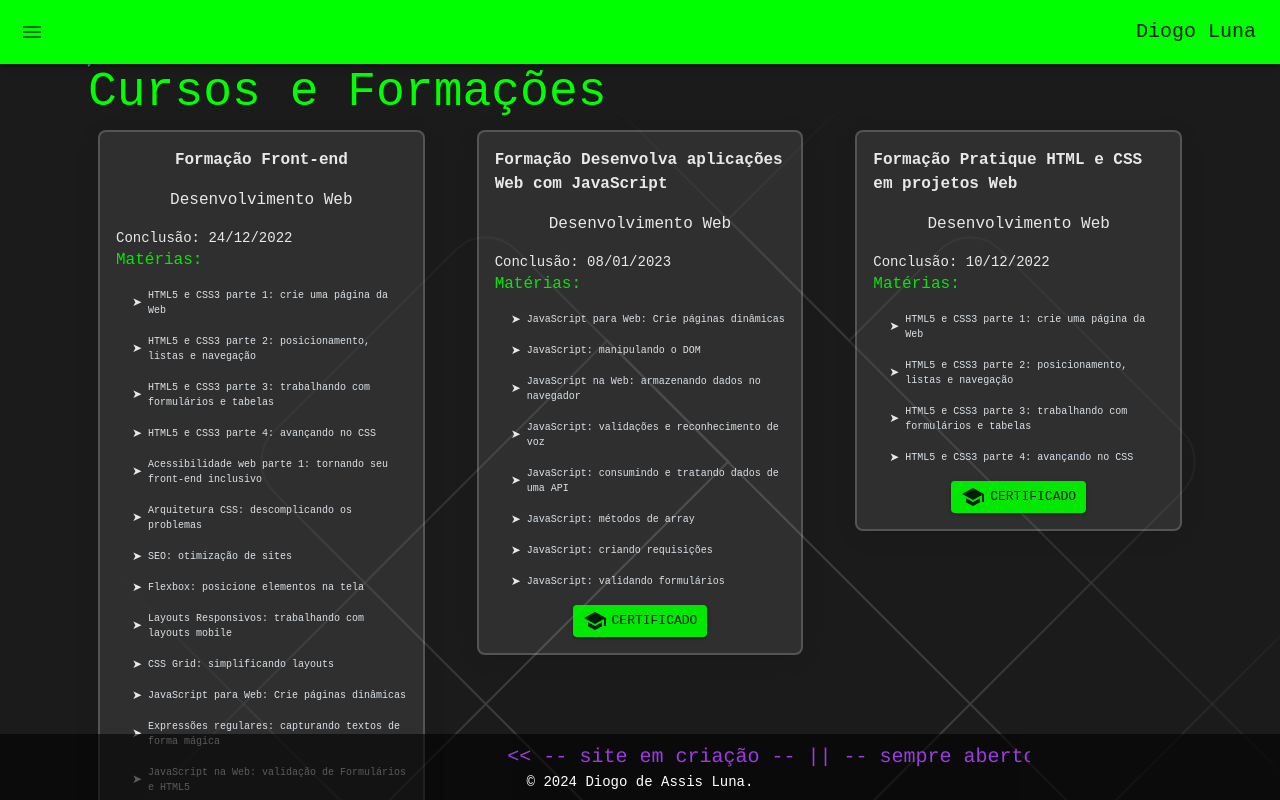
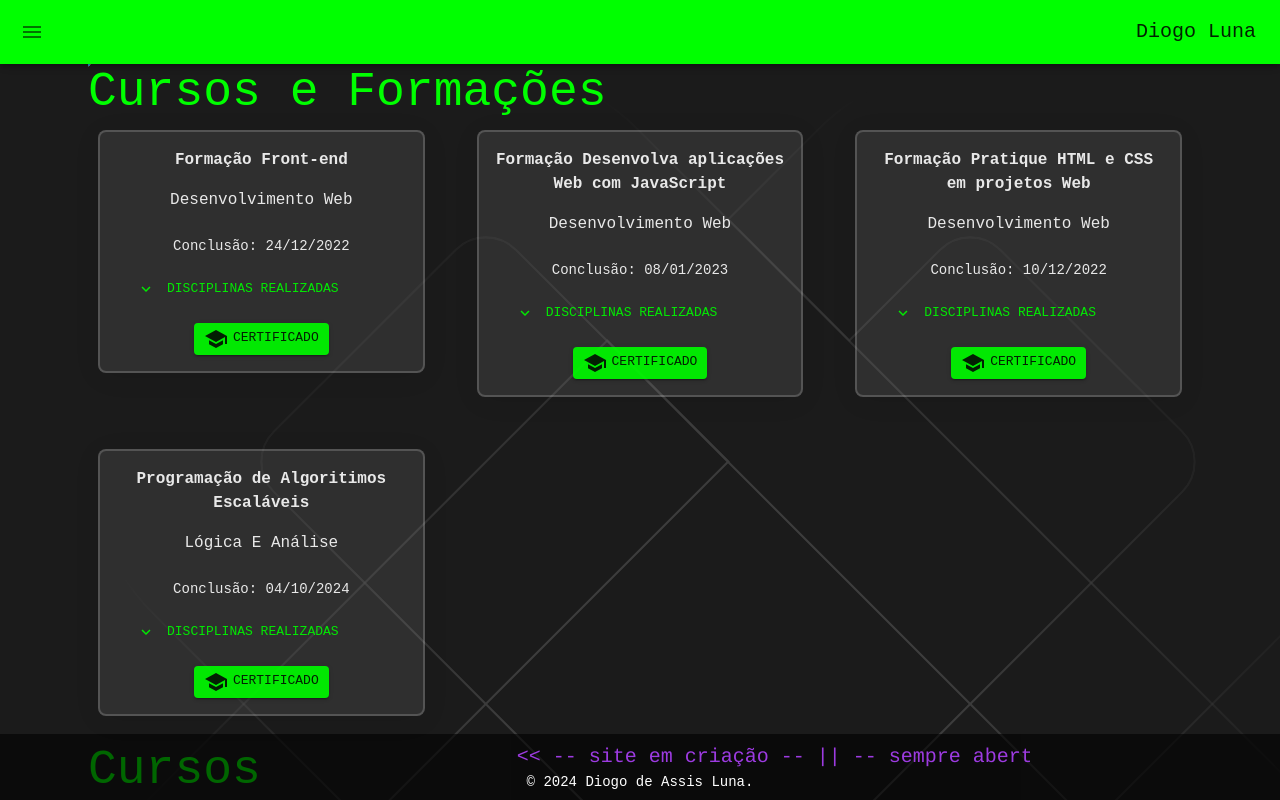
Before and after one commit to DiogoSis/dl-portifolio, a React (Vite) app: page /certificates in a window 1280 px wide. Shown: the top 800 px of the page. Built offline with nearby package versions, Linux system fonts and the light colour scheme; a web font is replaced by a local one.

Commit message:
modificando card de formação

```diff
--- a/src/components/BarTechIcons/index.tsx
+++ b/src/components/BarTechIcons/index.tsx
@@ -9,7 +9,8 @@ const BarTechIcons: React.FC = () => {
         url:string
     }[]>([])
     useEffect(() => {
-        setIcons(iconsData)
+        const allIcons = [...iconsData, ...iconsData]
+        setIcons(allIcons)
     }, [])
 
   return (
--- a/src/components/CardFormacao/CardFormation.module.css
+++ b/src/components/CardFormacao/CardFormation.module.css
@@ -2,7 +2,7 @@
   display: flex;
   flex-direction: column;
   align-items: center;
-    justify-content: space-between;
+  justify-content: center;
   background-color: rgba(255, 255, 255, 0.1);
   border: 2px solid rgba(255, 255, 255, 0.2);
   box-shadow: 0 4px 30px rgba(0, 0, 0, 0.1);
@@ -17,25 +17,33 @@
   font-weight: bolder !important;
   font-size: 18px;
   color: #ffffff;
+  text-align: center;
 }
 
 .area {
   font-size: 14px;
   color: #ffffff;
   text-transform: capitalize;
+  text-align: center;
 }
 
-  .dates {
-    text-align: left;
+.dates, .materias {
   width: 100%;
   color: #ffffff;
+  text-align: center;
+  margin-top: 8px;
 }
 
-  .materias {
-    text-align: left;
-    width: 100%;
+.materiasTitle {
+  font-size: 14px;
+  font-weight: bold;
   color: #ffffff;
+  margin-bottom: 4px;
+}
+
+.materiasList {
   padding: 0;
+  list-style: none;
 }
 
 .materiaItem {
@@ -43,9 +51,10 @@
   font-size: 10px;
   margin-left: 16px;
   position: relative;
-    list-style: none;
   padding-left: 10px;
+  text-align: left;
 }
+
 .materiaItem::before {
   content: '➤';
   position: absolute;
@@ -62,3 +71,24 @@
 .icon {
   margin-right: 5px;
 }
+
+.collapseButton {
+  color: #ffffff;
+  background-color: rgba(255, 255, 255, 0.2);
+  border: none;
+  border-radius: 4px;
+  padding: 4px 8px;
+  font-size: 12px;
+  font-weight: bold;
+  display: flex;
+  align-items: center;
+  justify-content: center;
+  gap: 4px;
+  cursor: pointer;
+  margin: 10px ;
+  transition: background-color 0.3s ease;
+}
+
+.collapseButton:hover {
+  background-color: rgba(255, 255, 255, 0.3);
+}
--- a/src/components/CardFormacao/index.tsx
+++ b/src/components/CardFormacao/index.tsx
@@ -1,7 +1,8 @@
-import React from "react";
-import { Box, Typography, List, ListItem, Button } from "@mui/material";
+import React, { useState } from "react";
+import { Box, Typography, List, ListItem, Button, Collapse } from "@mui/material";
 import styles from "./CardFormation.module.css";
 import SchoolIcon from '@mui/icons-material/School';
+import { ExpandLess,ExpandMore } from "@mui/icons-material";
 
 interface FormationProps {
   name: string;
@@ -18,6 +19,8 @@ const CardFormation: React.FC<FormationProps> = ({
   area,
   materias,
 }) => {
+  const [open, setOpen] = useState(false)
+
   return (
     <Box className={styles.card}>
       <Typography mb={2} className={styles.nome}>{name}</Typography>
@@ -28,6 +31,16 @@ const CardFormation: React.FC<FormationProps> = ({
       </Box>
 
       <Box>
+        <Button
+          style={{ margin:"18px" }}
+          onClick={() => setOpen(!open)}
+          className={styles.collapseButton}
+          size="small"
+          startIcon={open ? <ExpandLess /> : <ExpandMore />}
+        >
+          Disciplinas Realizadas
+        </Button>
+        <Collapse in={open}>
           <Typography variant="body1" className={styles.materiasTitle}>Matérias:</Typography>
           <List className={styles.materiasList}>
               {materias.map((materia, index) => (
@@ -36,7 +49,9 @@ const CardFormation: React.FC<FormationProps> = ({
               </ListItem>
               ))}
           </List>
+        </Collapse>
       </Box>
+
       <Button
           variant="contained"
           size="small"
--- a/src/static/formations.json
+++ b/src/static/formations.json
@@ -50,5 +50,17 @@
             "HTML5 e CSS3 parte 3: trabalhando com formulários e tabelas",
             "HTML5 e CSS3 parte 4: avançando no CSS"
         ]
+    },
+    {
+        "id": 4,
+        "name": "Programação de Algoritimos Escaláveis",
+        "conclusion": "04/10/2024",
+        "certificate": "https://upload-diplomas.s3.us-east-1.amazonaws.com/Programa%C3%A7%C3%A3o+de+Algoritimos+Escal%C3%A1veis.pdf",
+        "area": "Lógica e Análise",
+        "materias": [
+            "Matemática e Lógica",
+            "Paradigmas de Linguagens de Programação em Python",
+            "Estruturas de Dados"
+        ]
     }
 ]
```
Lines whose indentation alone changed are shown as unchanged.
